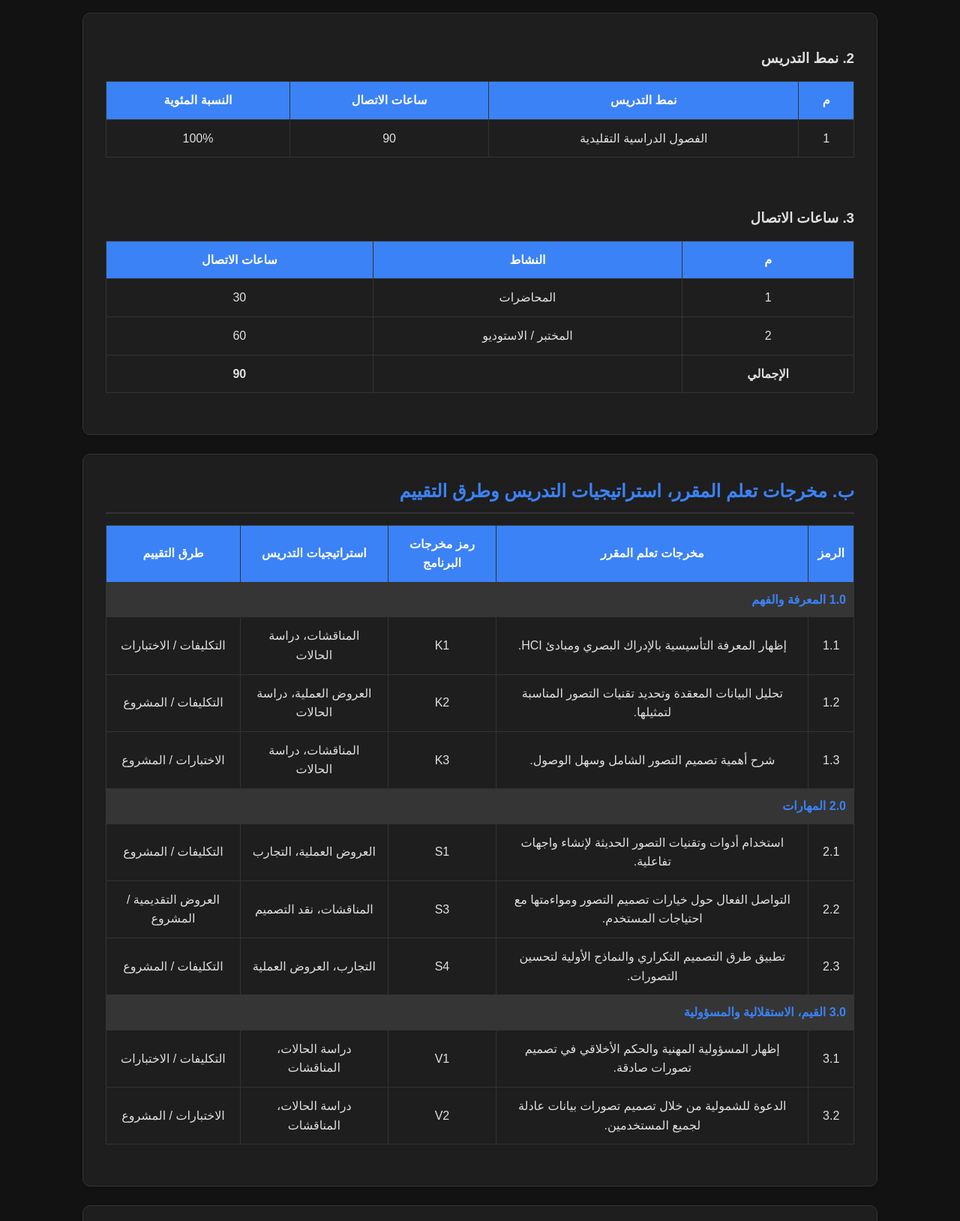
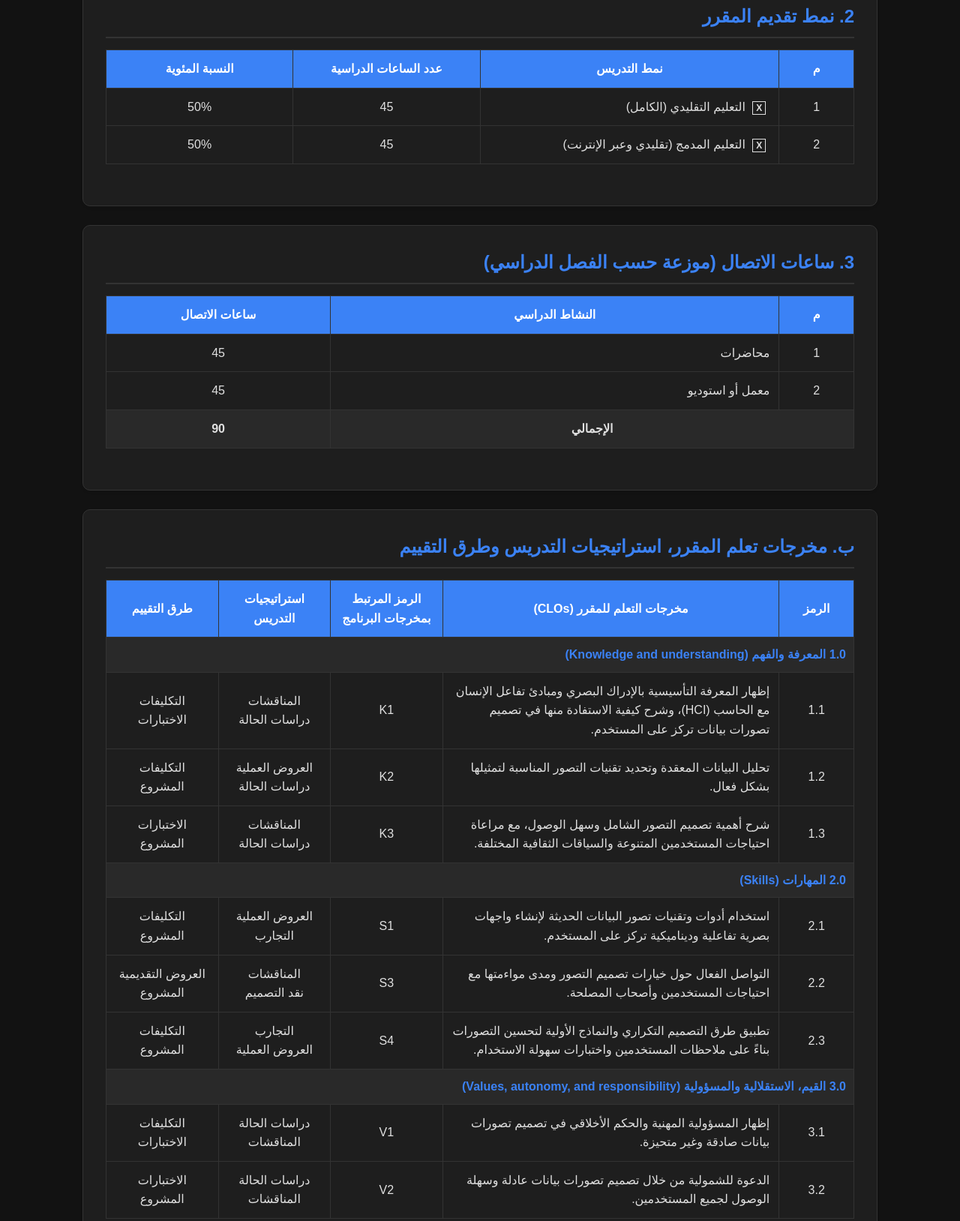
Before and after one commit to 5p27/HCI2101-Course-Project, a plain HTML site: page ar-dark.html in a window 1280 px wide. Shown: the part 1115-2743 px from the top of the page at 75% size. Drawn offline with Linux system fonts and the light colour scheme.

Commit message:
Update ar-dark.html

```diff
--- a/ar-dark.html
+++ b/ar-dark.html
@@ -5,27 +5,38 @@
     <meta name="viewport" content="width=device-width, initial-scale=1.0">
     <title>توصيف مقرر - تصميم تصور البيانات (الوضع الليلي)</title>
     <link rel="stylesheet" href="style.css">
+    <style>
+        html {
+            scroll-behavior: smooth;
+        }
+    </style>
 </head>
 <body class="dark-body"> <nav class="top-navbar">
         <div class="nav-brand">جامعة أم القرى | HCI 3401</div>
         <ul class="nav-links">
-            <li><a href="index.html">English</a></li>
+            <li><a href="#general-info">المعلومات العامة</a></li>
+            <li><a href="#teaching-mode">نمط التدريس</a></li>
+            <li><a href="#contact-hours">ساعات الاتصال</a></li>
+            <li><a href="#clos">مخرجات التعلم</a></li>
+            <li><a href="#course-content">محتوى المقرر</a></li>
+            <li><a href="#assessment-activities">أنشطة التقييم</a></li>
+            <li><a href="team.html">فريق العمل</a></li>
             <li><a href="ar-light.html">الوضع الفاتح</a></li>
-            <li><a href="team.html">فريق العمل</a></li>
+            <li><a href="index.html" style="color: var(--primary); border: 1px solid var(--primary); padding: 3px 8px; border-radius: 4px;">English</a></li>
         </ul>
     </nav>
 
     <div class="container">
-        <header class="content-card" style="text-align: center;">
-            <img src="logo.png" alt="هيئة تقويم التعليم والتدريب" style="max-width: 100%; height: auto; margin-bottom: 20px;">
-            <div style="display: flex; justify-content: space-between; font-size: 0.8rem; color: var(--text); border-top: 1px solid var(--border); padding-top: 15px; opacity: 0.8;">
+
+        <header class="content-card">
+            <div style="display: flex; justify-content: space-between; font-size: 0.8rem; color: #aaa; padding-bottom: 15px; border-bottom: 1px solid #333;">
                 <div style="text-align: right;">المملكة العربية السعودية<br><b>هيئة تقويم التعليم والتدريب</b><br>المركز الوطني للتقويم والاعتماد الأكاديمي</div>
                 <div style="text-align: left;">جامعة أم القرى<br>كلية الحاسب الآلي ونظم المعلومات<br>قسم هندسة البرمجيات</div>
             </div>
-            <h1 style="margin-top: 20px; color: var(--primary);">توصيف المقرر الدراسي</h1>
+            <h1 style="margin-top: 20px; text-align: center; color: var(--primary);">توصيف المقرر الدراسي</h1>
         </header>
 
-        <section class="content-card">
+        <section id="general-info" class="content-card">
             <h2>أ. معلومات عامة عن المقرر</h2>
             <h3>1. تعريف المقرر</h3>
             <p><strong>1. الساعات المعتمدة:</strong> (4) ساعات</p>
@@ -47,104 +58,146 @@
             </ul>
         </section>
 
-        <section class="content-card">
-            <h3>2. نمط التدريس</h3>
+        <section id="teaching-mode" class="content-card">
+            <h2>2. نمط تقديم المقرر</h2>
             <div class="table-container">
                 <table>
-                    <tr><th>م</th><th>نمط التدريس</th><th>ساعات الاتصال</th><th>النسبة المئوية</th></tr>
-                    <tr><td>1</td><td>الفصول الدراسية التقليدية</td><td>90</td><td>100%</td></tr>
-                </table>
-            </div>
-            <br>
-            <h3>3. ساعات الاتصال</h3>
-            <div class="table-container">
-                <table>
-                    <tr><th>م</th><th>النشاط</th><th>ساعات الاتصال</th></tr>
-                    <tr><td>1</td><td>المحاضرات</td><td>30</td></tr>
-                    <tr><td>2</td><td>المختبر / الاستوديو</td><td>60</td></tr>
-                    <tr><td><strong>الإجمالي</strong></td><td></td><td><strong>90</strong></td></tr>
+                    <thead>
+                        <tr>
+                            <th style="width: 10%;">م</th>
+                            <th style="width: 40%;">نمط التدريس</th>
+                            <th style="width: 25%;">عدد الساعات الدراسية</th>
+                            <th style="width: 25%;">النسبة المئوية</th>
+                        </tr>
+                    </thead>
+                    <tbody>
+                        <tr>
+                            <td>1</td>
+                            <td style="text-align: right;"><span class="check-box">X</span> التعليم التقليدي (الكامل)</td>
+                            <td>45</td>
+                            <td>50%</td>
+                        </tr>
+                        <tr>
+                            <td>2</td>
+                            <td style="text-align: right;"><span class="check-box">X</span> التعليم المدمج (تقليدي وعبر الإنترنت)</td>
+                            <td>45</td>
+                            <td>50%</td>
+                        </tr>
+                    </tbody>
                 </table>
             </div>
         </section>
 
-        <section class="content-card">
+        <section id="contact-hours" class="content-card">
+            <h2>3. ساعات الاتصال (موزعة حسب الفصل الدراسي)</h2>
+            <div class="table-container">
+                <table>
+                    <thead>
+                        <tr>
+                            <th style="width: 10%;">م</th>
+                            <th style="width: 60%;">النشاط الدراسي</th>
+                            <th style="width: 30%;">ساعات الاتصال</th>
+                        </tr>
+                    </thead>
+                    <tbody>
+                        <tr><td>1</td><td style="text-align: right;">محاضرات</td><td>45</td></tr>
+                        <tr><td>2</td><td style="text-align: right;">معمل أو استوديو</td><td>45</td></tr>
+                        <tr style="font-weight: bold; background-color: rgba(255,255,255,0.05);">
+                            <td colspan="2">الإجمالي</td>
+                            <td>90</td>
+                        </tr>
+                    </tbody>
+                </table>
+            </div>
+        </section>
+
+        <section id="clos" class="content-card">
             <h2>ب. مخرجات تعلم المقرر، استراتيجيات التدريس وطرق التقييم</h2>
             <div class="table-container">
                 <table>
                     <thead>
                         <tr>
-                            <th>الرمز</th>
-                            <th>مخرجات تعلم المقرر</th>
-                            <th>رمز مخرجات البرنامج</th>
-                            <th>استراتيجيات التدريس</th>
-                            <th>طرق التقييم</th>
+                            <th style="width: 10%;">الرمز</th>
+                            <th style="width: 45%;">مخرجات التعلم للمقرر (CLOs)</th>
+                            <th style="width: 15%;">الرمز المرتبط بمخرجات البرنامج</th>
+                            <th style="width: 15%;">استراتيجيات التدريس</th>
+                            <th style="width: 15%;">طرق التقييم</th>
                         </tr>
                     </thead>
                     <tbody>
-                        <tr><td colspan="5" style="background:rgba(255,255,255,0.1); font-weight:bold; color:var(--primary);">1.0 المعرفة والفهم</td></tr>
+                        <tr style="background-color: rgba(255,255,255,0.05);">
+                            <td colspan="5" style="text-align: right; font-weight: bold; color: var(--primary);">1.0 المعرفة والفهم (Knowledge and understanding)</td>
+                        </tr>
                         <tr>
                             <td>1.1</td>
-                            <td>إظهار المعرفة التأسيسية بالإدراك البصري ومبادئ HCI.</td>
+                            <td style="text-align: right;">إظهار المعرفة التأسيسية بالإدراك البصري ومبادئ تفاعل الإنسان مع الحاسب (HCI)، وشرح كيفية الاستفادة منها في تصميم تصورات بيانات تركز على المستخدم.</td>
                             <td>K1</td>
-                            <td>المناقشات، دراسة الحالات</td>
-                            <td>التكليفات / الاختبارات</td>
+                            <td>المناقشات<br>دراسات الحالة</td>
+                            <td>التكليفات<br>الاختبارات</td>
                         </tr>
                         <tr>
                             <td>1.2</td>
-                            <td>تحليل البيانات المعقدة وتحديد تقنيات التصور المناسبة لتمثيلها.</td>
+                            <td style="text-align: right;">تحليل البيانات المعقدة وتحديد تقنيات التصور المناسبة لتمثيلها بشكل فعال.</td>
                             <td>K2</td>
-                            <td>العروض العملية، دراسة الحالات</td>
-                            <td>التكليفات / المشروع</td>
+                            <td>العروض العملية<br>دراسات الحالة</td>
+                            <td>التكليفات<br>المشروع</td>
                         </tr>
                         <tr>
                             <td>1.3</td>
-                            <td>شرح أهمية تصميم التصور الشامل وسهل الوصول.</td>
+                            <td style="text-align: right;">شرح أهمية تصميم التصور الشامل وسهل الوصول، مع مراعاة احتياجات المستخدمين المتنوعة والسياقات الثقافية المختلفة.</td>
                             <td>K3</td>
-                            <td>المناقشات، دراسة الحالات</td>
-                            <td>الاختبارات / المشروع</td>
+                            <td>المناقشات<br>دراسات الحالة</td>
+                            <td>الاختبارات<br>المشروع</td>
                         </tr>
-                        <tr><td colspan="5" style="background:rgba(255,255,255,0.1); font-weight:bold; color:var(--primary);">2.0 المهارات</td></tr>
+
+                        <tr style="background-color: rgba(255,255,255,0.05);">
+                            <td colspan="5" style="text-align: right; font-weight: bold; color: var(--primary);">2.0 المهارات (Skills)</td>
+                        </tr>
                         <tr>
                             <td>2.1</td>
-                            <td>استخدام أدوات وتقنيات التصور الحديثة لإنشاء واجهات تفاعلية.</td>
+                            <td style="text-align: right;">استخدام أدوات وتقنيات تصور البيانات الحديثة لإنشاء واجهات بصرية تفاعلية وديناميكية تركز على المستخدم.</td>
                             <td>S1</td>
-                            <td>العروض العملية، التجارب</td>
-                            <td>التكليفات / المشروع</td>
+                            <td>العروض العملية<br>التجارب</td>
+                            <td>التكليفات<br>المشروع</td>
                         </tr>
                         <tr>
                             <td>2.2</td>
-                            <td>التواصل الفعال حول خيارات تصميم التصور ومواءمتها مع احتياجات المستخدم.</td>
+                            <td style="text-align: right;">التواصل الفعال حول خيارات تصميم التصور ومدى مواءمتها مع احتياجات المستخدمين وأصحاب المصلحة.</td>
                             <td>S3</td>
-                            <td>المناقشات، نقد التصميم</td>
-                            <td>العروض التقديمية / المشروع</td>
+                            <td>المناقشات<br>نقد التصميم</td>
+                            <td>العروض التقديمية<br>المشروع</td>
                         </tr>
                         <tr>
                             <td>2.3</td>
-                            <td>تطبيق طرق التصميم التكراري والنماذج الأولية لتحسين التصورات.</td>
+                            <td style="text-align: right;">تطبيق طرق التصميم التكراري والنماذج الأولية لتحسين التصورات بناءً على ملاحظات المستخدمين واختبارات سهولة الاستخدام.</td>
                             <td>S4</td>
-                            <td>التجارب، العروض العملية</td>
-                            <td>التكليفات / المشروع</td>
+                            <td>التجارب<br>العروض العملية</td>
+                            <td>التكليفات<br>المشروع</td>
                         </tr>
-                        <tr><td colspan="5" style="background:rgba(255,255,255,0.1); font-weight:bold; color:var(--primary);">3.0 القيم، الاستقلالية والمسؤولية</td></tr>
+
+                        <tr style="background-color: rgba(255,255,255,0.05);">
+                            <td colspan="5" style="text-align: right; font-weight: bold; color: var(--primary);">3.0 القيم، الاستقلالية والمسؤولية (Values, autonomy, and responsibility)</td>
+                        </tr>
                         <tr>
                             <td>3.1</td>
-                            <td>إظهار المسؤولية المهنية والحكم الأخلاقي في تصميم تصورات صادقة.</td>
+                            <td style="text-align: right;">إظهار المسؤولية المهنية والحكم الأخلاقي في تصميم تصورات بيانات صادقة وغير متحيزة.</td>
                             <td>V1</td>
-                            <td>دراسة الحالات، المناقشات</td>
-                            <td>التكليفات / الاختبارات</td>
+                            <td>دراسات الحالة<br>المناقشات</td>
+                            <td>التكليفات<br>الاختبارات</td>
                         </tr>
                         <tr>
                             <td>3.2</td>
-                            <td>الدعوة للشمولية من خلال تصميم تصورات بيانات عادلة لجميع المستخدمين.</td>
+                            <td style="text-align: right;">الدعوة للشمولية من خلال تصميم تصورات بيانات عادلة وسهلة الوصول لجميع المستخدمين.</td>
                             <td>V2</td>
-                            <td>دراسة الحالات، المناقشات</td>
-                            <td>الاختبارات / المشروع</td>
+                            <td>دراسات الحالة<br>المناقشات</td>
+                            <td>الاختبارات<br>المشروع</td>
                         </tr>
                     </tbody>
                 </table>
             </div>
         </section>
-<section class="content-card">
+
+        <section id="course-content" class="content-card">
             <h2>ج. محتوى المقرر</h2>
             <div class="table-container">
                 <table>
@@ -179,12 +232,17 @@
             </div>
         </section>
 
-        <section class="content-card">
+        <section id="assessment-activities" class="content-card">
             <h2>د. أنشطة تقييم الطلاب</h2>
             <div class="table-container">
                 <table>
                     <thead>
-                        <tr><th>م</th><th>أنشطة التقييم</th><th>توقيت التقييم (بالأسبوع)</th><th>النسبة من إجمالي الدرجة</th></tr>
+                        <tr>
+                            <th>م</th>
+                            <th>أنشطة التقييم</th>
+                            <th>توقيت التقييم (بالأسبوع)</th>
+                            <th>النسبة من إجمالي الدرجة</th>
+                        </tr>
                     </thead>
                     <tbody>
                         <tr><td>1</td><td>التكليفات</td><td>3-14</td><td>10%</td></tr>
@@ -208,13 +266,6 @@
                     </a>
                 </div>
             </div>
-
-            <br>
-            <h3>2. المرافق والمعدات المطلوبة</h3>
-            <ul>
-                <li><strong>المرافق:</strong> فصول دراسية تقليدية</li>
-                <li><strong>المعدات:</strong> جهاز عرض وسائط متعددة، سبورة ذكية، برمجيات</li>
-            </ul>
         </section>
     </div>
 
```
Lines whose indentation alone changed are shown as unchanged.
